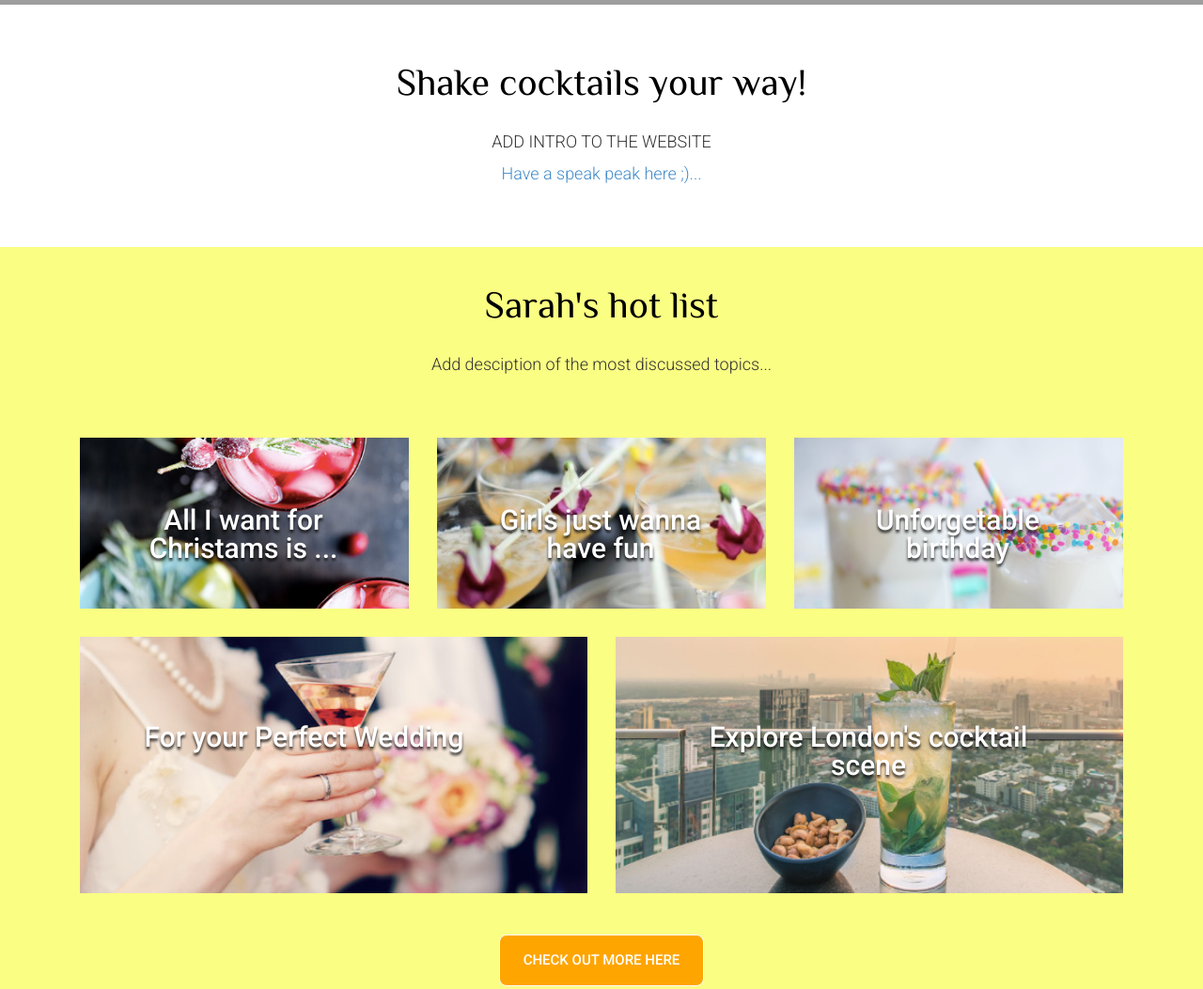
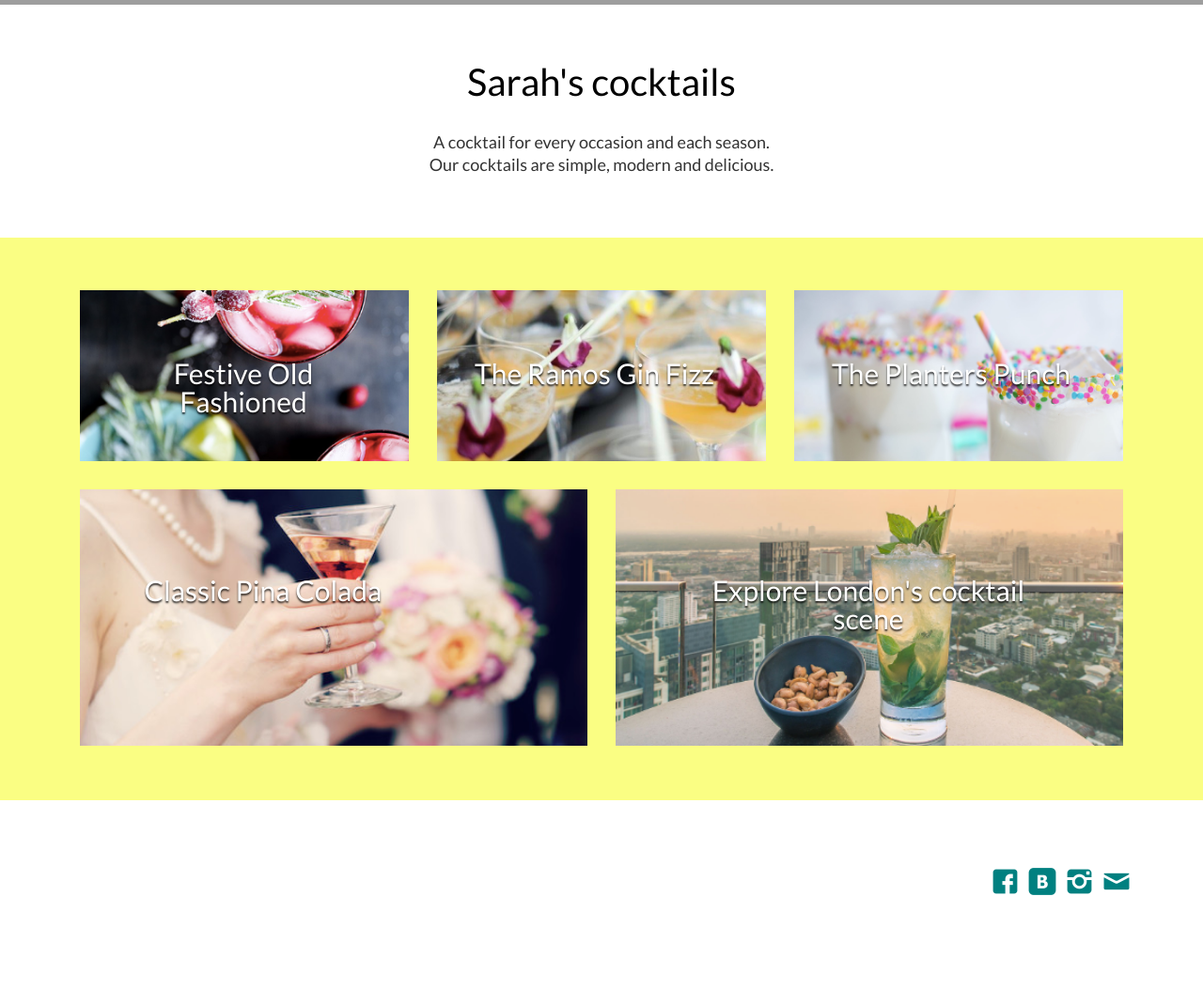
Before and after one commit to CPOnline/call-sarah, a plain HTML site: page index.html in a window 1280 px wide. Shown: the part 1040-2093 px from the top of the page at 94% size. After the commit the page ends 2035 px from the top, so only its background shows below. Drawn offline with Linux system fonts and the light colour scheme; grey boxes are pictures that could not be loaded.

Commit message:
Homepage amends-CP
Refined the homepage.

```diff
--- a/index.html
+++ b/index.html
@@ -11,6 +11,7 @@
 	<link rel="stylesheet" href="style/styles.css" />
 	<link href='http://fonts.googleapis.com/css?family=Roboto:400,100,300,500,700,900&subset=latin,cyrillic' rel='stylesheet'>
 	<link href='http://fonts.googleapis.com/css?family=Philosopher&subset=latin,cyrillic' rel='stylesheet'>
+	<link href="https://fonts.googleapis.com/css?family=Lato" rel="stylesheet">
 
 </head>
 <body>
@@ -33,10 +34,6 @@
 						<div class="nav navbar-nav navbar-right hidden-xs">
 						<!--	<p>langs</p> -->
 						</div>
-						<div class="phones hidden-xs">
-							<div>Sarah's cell: +44 07657654321 </div>
-							<div>Sarah's landline: +44 020 1234 5678 </div>
-						</div>
 					</div>
 				</div>
 
@@ -47,19 +44,13 @@
 								<a href="index.html" class="icon-house"></a>
 							</li>
 							<li>
-								<a href="#">Sarah reccommends</a>
+								<a href="#">About</a>
 							</li>
 							<li>
-								<a href="#">Other cool stuff</a>
+								<a href="#">tips & tricks</a>
 							</li>
 							<li>
-								<a href="#">Meet Sarah</a>
-							</li>
-							<li>
-								<a href="#">Insta feed</a>
-							</li>
-							<li>
-								<a href="#">Hit us up</a>
+								<a href="#">contact us</a>
 							</li>
 							<li>
 								<a class="icon-search" href="#"></a>
@@ -82,28 +73,26 @@
 			<div class="row align-center desc">
 				<div class="container">
 					<div class="space1"></div>
-					<h1>Shake cocktails your way!</h1>
-					<p>ADD INTRO TO THE WEBSITE </p>
-					<p>
-						<a href="#">Have a speak peak here ;)... </a>
-					</p>
+					<h1>Sarah's cocktails</h1>
+					<p>A cocktail for every occasion and each season.<br>
+						Our cocktails are simple, modern and delicious.</p>
+
 					<div class="space4"></div>
 				</div>
 			</div>
 			<div class="row align-center services desc">
 				<div class="container">
 					<div class="triangle"></div>
-					<h1>Sarah's hot list</h1>
-					<p>Add desciption of the most discussed topics...</p>
+
 					<div class="space4"></div>
 					<ul class="inline">
 						<li class="fast-btn col-md-4">
 							<a href="#">
 								<figure>
 									<p>
-										All I want for Christams is ...
+										Festive Old Fashioned
 									</p>
-									<img src="images/1.png" alt="Персональные экскурсии по Лондону" />
+									<img src="images/1.png" alt="Christmas holly and baubles" />
 								</figure>
 							</a>
 						</li>
@@ -111,9 +100,9 @@
 							<a href="#">
 								<figure>
 									<p>
-									Girls just wanna have fun
+									The Ramos Gin Fizz
 									</p>
-									<img src="images/2.png" alt="Заказ трансферов / Персональный водитель" />
+									<img src="images/2.png" alt="" />
 								</figure>
 							</a>
 						</li>
@@ -121,9 +110,9 @@
 							<a href="#">
 								<figure>
 									<p>
-										Unforgetable birthday
+										The Planters Punch
 									</p>
-									<img src="images/3.png" alt="Виза в Великобританию" />
+									<img src="images/3.png" alt="" />
 								</figure>
 							</a>
 						</li>
@@ -131,9 +120,9 @@
 							<a href="#">
 								<figure>
 									<p>
-										For your Perfect Wedding
+										Classic Pina Colada
 									</p>
-									<img src="images/4.png" alt="Составление плана и организация поездки" />
+									<img src="images/4.png" alt="" />
 								</figure>
 							</a>
 						</li>
@@ -143,14 +132,13 @@
 									<p>
 										Explore London's cocktail scene
 									</p>
-									<img src="images/5.png" alt="Организация конференций, деловых встреч и банкетов" />
+									<img src="images/5.png" alt="" />
 								</figure>
 							</a>
 						</li>
 					</ul>
 				</div>
-				<div class="space1"></div>
-				<a class="btn btn-primary" href="#">CHECK OUT MORE HERE</a>
+
 				<div class="space2"></div>
 			</div>
 		</div>
@@ -161,7 +149,7 @@
 			<div class="space2"></div>
 			<div class="row">
 				<p class="col-md-offset-2 col-md-8 col-ms-12 col-xs-12">
-					© 2018 Call Sarah Cocktails LLP. Suite 12, 11th floor, 123 London Bridge Road, London, SE1 7PR. All rights reserved.
+
 				</p>
 				<ul class="col-md-2 col-ms-12 col-xs-12 inline social-icons">
 					<li>
--- a/style/styles.css
+++ b/style/styles.css
@@ -112,12 +112,12 @@ html, body {
 /* GENERAL TYPOGRAPHY STYLES */
 /***********************************************************************************************/
 body {
-	font: 300 14px/24px 'Roboto', Helvetica, Arial, sans-serif;
+	font: 300 14px/24px 'lato', sans-serif;
 }
 
 h1 {
 	color: black;
-	font-family: 'Philosopher', Helvetica;
+	font-family: 'lato', sans-serif;
 	font-size: 40px;
 	font-weight: 200;
 	margin: 20px 0 10px 0;
@@ -241,7 +241,7 @@ section {
 	line-height: 30px;
 	padding: 10% 15%;
 	position: absolute;
-	text-shadow: 0px 3px 3px rgba(0,0,0,.8);
+	text-shadow: 0px 2px 2px rgba(0,0,0,.8);
 	top: 35px;
 }
 
```
Also changed, not shown: images/pinacolada.jpg (added).
